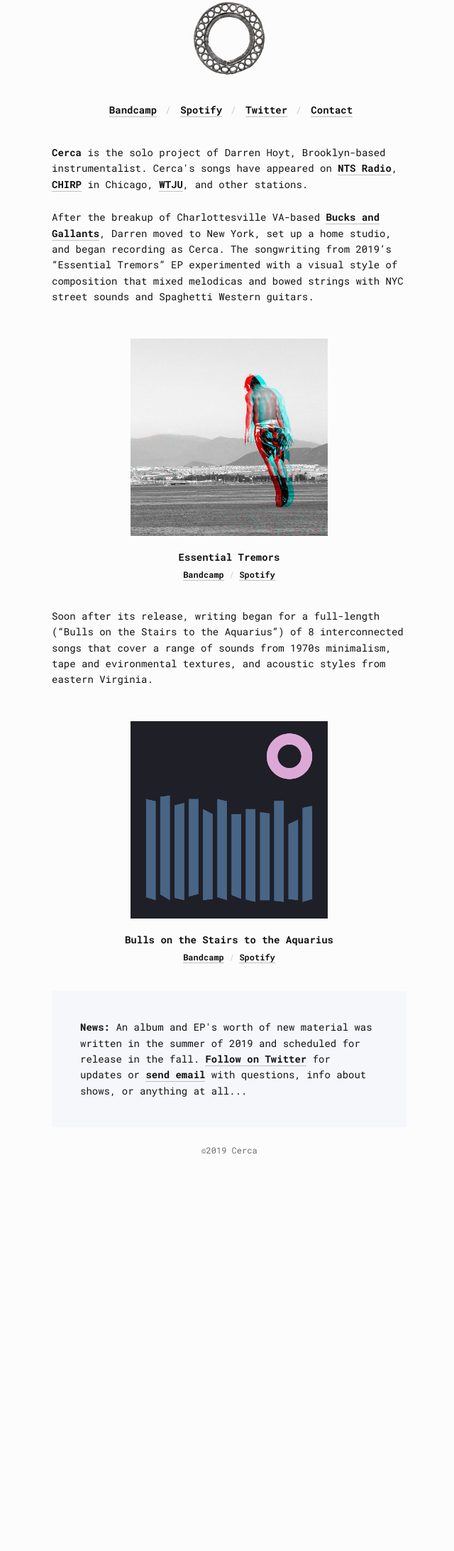
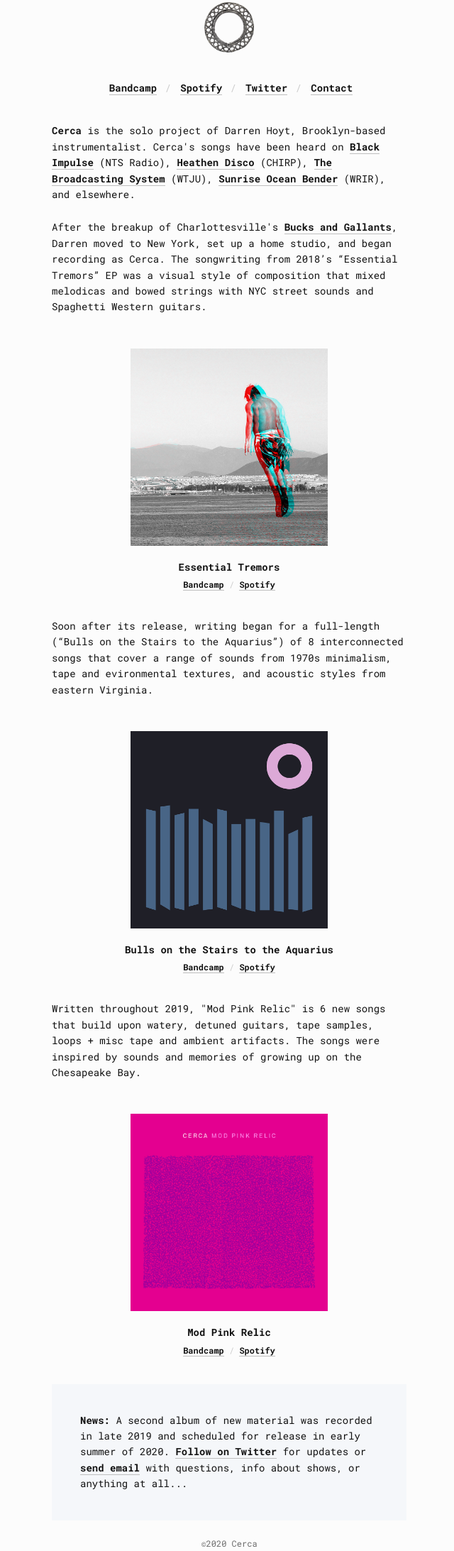
Before and after one commit to cercamusic/cercamusic.github.io, a plain HTML site: page index.html in a window 1280 px wide. Shown: the part 40-2225 px from the top of the page at 71% size, without its empty margins (317-957 px from the left). Before the commit the page ends 1728 px from the top, so only its background shows below. Drawn offline with Linux system fonts and the light colour scheme.

Commit message:
new album

```diff
--- a/css/screen.css
+++ b/css/screen.css
@@ -171,7 +171,7 @@ h5 {
 .badge {
   margin: 40px auto;
   display: block;
-  width: 100px;
+  width: 70px;
 }
 @media screen and (max-width: 750px) {
   .badge {
--- a/index.html
+++ b/index.html
@@ -53,18 +53,21 @@
         </nav>
         <p class="bio">
           <strong>Cerca</strong> is the solo project of Darren Hoyt, Brooklyn-based instrumentalist.
-          Cerca's songs have appeared on
-          <a href="https://www.nts.live/radio" target="_blank">NTS Radio</a>,
-          <a href="https://chirpradio.org/" target="_blank">CHIRP</a> in Chicago,
-          <a href="https://www.wtju.net/" target="_blank">WTJU</a>, and other stations.
+          Cerca's songs have been heard on
+          <a href="https://www.nts.live/shows/black-impulse" target="_blank">Black Impulse</a> (NTS
+          Radio),
+          <a href="https://chirpradio.org/dj/2847" target="_blank">Heathen Disco</a> (CHIRP),
+          <a href="https://www.wtju.net/" target="_blank">The Broadcasting System</a> (WTJU),
+          <a href="https://www.wrir.org/show/sunrise-ocean-bender/">Sunrise Ocean Bender</a> (WRIR),
+          and elsewhere.
         </p>
         <p>
-          After the breakup of Charlottesville VA-based
-          <a href="https://bucksandgallants.bandcamp.com/" target="_blank">Bucks and Gallants</a>,
-          Darren moved to New York, set up a home studio, and began recording as Cerca. The
-          songwriting from 2019’s “Essential Tremors” EP experimented with a visual style of
-          composition that mixed melodicas and bowed strings with NYC street sounds and Spaghetti
-          Western guitars.
+          After the breakup of Charlottesville's
+          <a href="https://bucksandgallants.bandcamp.com/album/mark" target="_blank"
+            >Bucks and Gallants</a
+          >, Darren moved to New York, set up a home studio, and began recording as Cerca. The
+          songwriting from 2018’s “Essential Tremors” EP was a visual style of composition that
+          mixed melodicas and bowed strings with NYC street sounds and Spaghetti Western guitars.
         </p>
         <div class="album">
           <a href="https://cercamusic.bandcamp.com/album/essential-tremors" target="_blank"
@@ -111,9 +114,31 @@
             >
           </div>
         </div>
+        <p>
+          Written throughout 2019, "Mod Pink Relic" is 6 new songs that build upon watery, detuned
+          guitars, tape samples, loops + misc tape and ambient artifacts. The songs were inspired by
+          sounds and memories of growing up on the Chesapeake Bay.
+        </p>
+        <div class="album">
+          <a href="https://cercamusic.bandcamp.com/album/mod-pink-relic" target="_blank"
+            ><img class="cover" src="img/album-mod.png" alt="Bulls on the Stairs... album cover"
+          /></a>
+          <div class="title">Mod Pink Relic</div>
+          <div class="stream">
+            <a href="https://cercamusic.bandcamp.com/album/mod-pink-relic" target="_blank"
+              >Bandcamp</a
+            >
+            <span>/</span>
+            <a
+              href="https://open.spotify.com/album/6Jxb4ixChWZh1riF5suVpm?si=Apt9ArHYRrGUfWcOW4E1IQ"
+              target="_blank"
+              >Spotify</a
+            >
+          </div>
+        </div>
         <p class="outro">
-          <strong>News:</strong> An album and EP's worth of new material was written in the summer
-          of 2019 and scheduled for release in the fall.
+          <strong>News:</strong> A second album of new material was recorded in late 2019 and
+          scheduled for release in early summer of 2020.
           <a href="https://twitter.com/darrenhoyt" target="_blank">Follow on Twitter</a> for updates
           or <a href="mailto:thisiscercamusic@gmail.com">send email</a> with questions, info about
           shows, or anything at all...
@@ -122,6 +147,6 @@
       <!--/row-->
     </section>
     <!--/main-->
-    <footer>©2019 Cerca</footer>
+    <footer>©2020 Cerca</footer>
   </body>
 </html>
```
Also changed, not shown: img/album-mod.jpg (added), img/album-mod.png (added).
